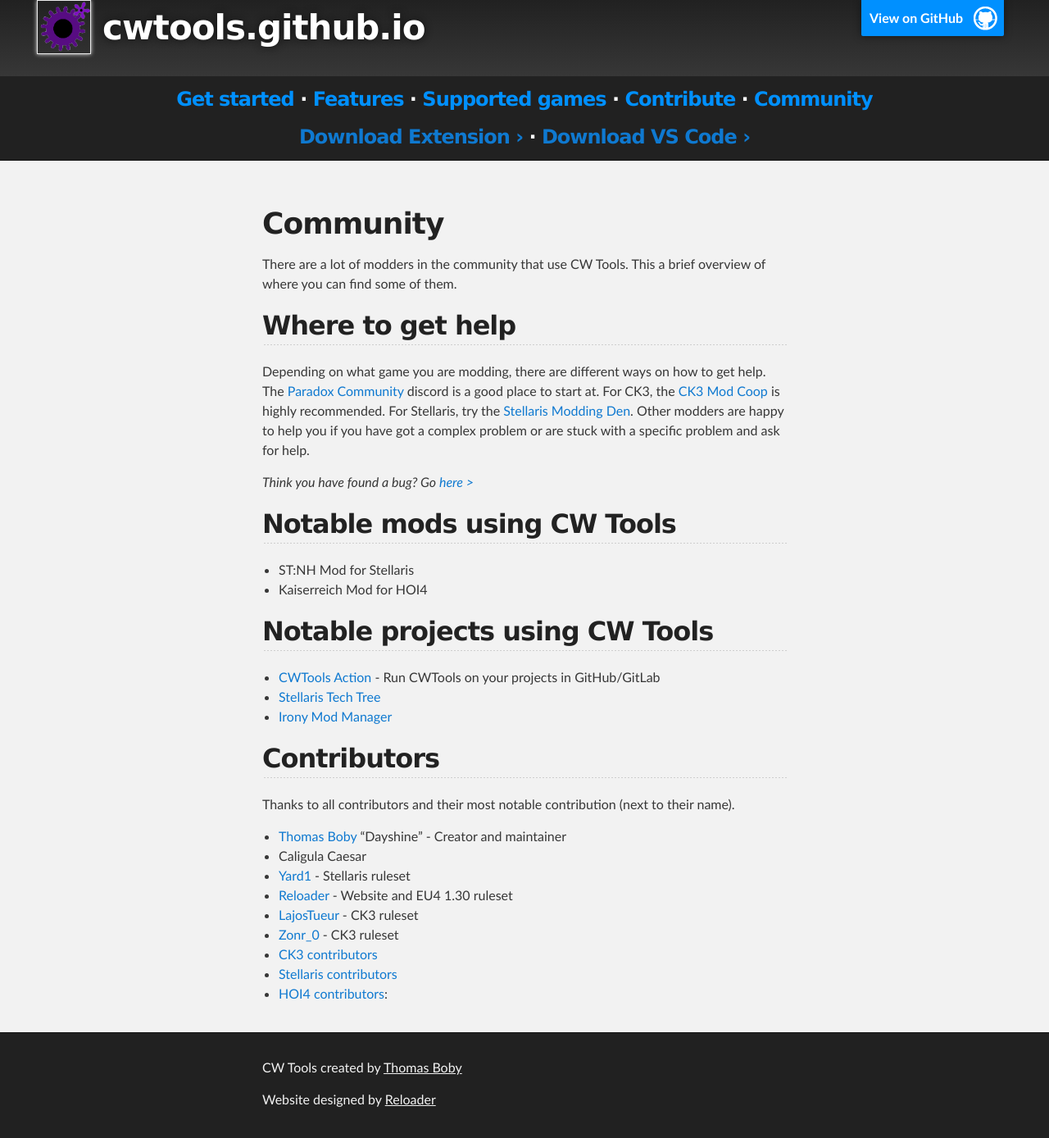
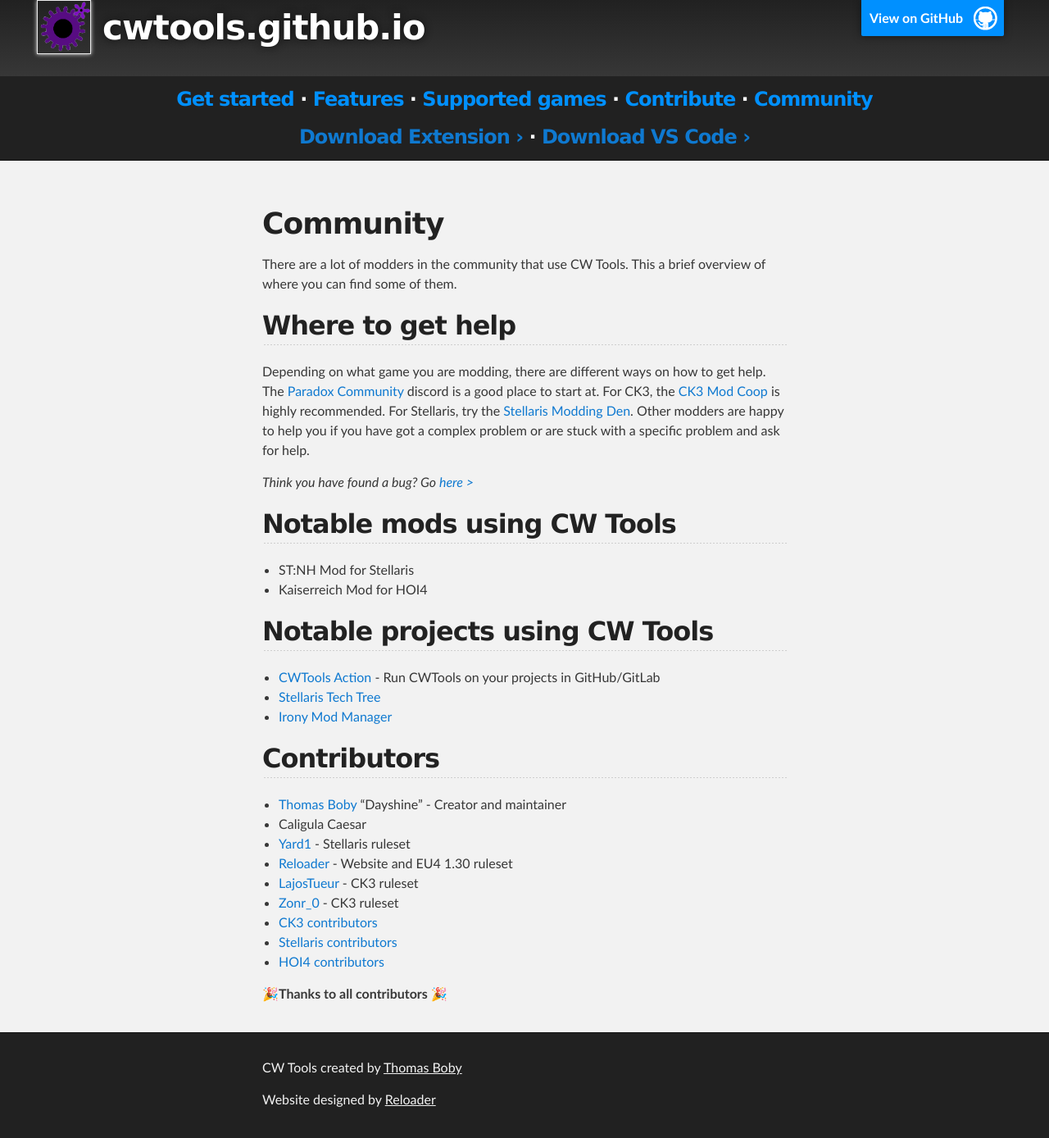
Before and after one commit to cwtools/cwtools.github.io, a Jekyll site: the page built from community.md, in a window 1280 px wide. Shown: the whole page at 82% size. Built offline with Jekyll 4.4.1, drawn with Linux system fonts in a browser that asks for light colours; our own code applies the rules of GitHub Pages for plain Markdown files; the repository's description, which GitHub fills in, is left out; some of the changed lines change nothing that is shown.

Commit message:
Changed wording of contributors

```diff
--- a/community.md
+++ b/community.md
@@ -17,7 +17,6 @@
 * [Irony Mod Manager](https://bcssov.github.io/IronyModManager/)
 
 ## Contributors
-Thanks to all contributors and their most notable contribution (next to their name).
 * [Thomas Boby](https://github.com/tboby) "Dayshine" - Creator and maintainer
 * Caligula Caesar
 * [Yard1](https://github.com/Yard1) - Stellaris ruleset
@@ -26,4 +25,6 @@
 * [Zonr_0](https://github.com/Zonr0) - CK3 ruleset
 * [CK3 contributors](https://github.com/cwtools/cwtools-ck3-config/graphs/contributors)
 * [Stellaris contributors](https://github.com/cwtools/cwtools-stellaris-config/graphs/contributors)
-* [HOI4 contributors](https://github.com/cwtools/cwtools-hoi4-config/graphs/contributors):
+* [HOI4 contributors](https://github.com/cwtools/cwtools-hoi4-config/graphs/contributors)
+
+**🎉Thanks to all contributors 🎉**
```
